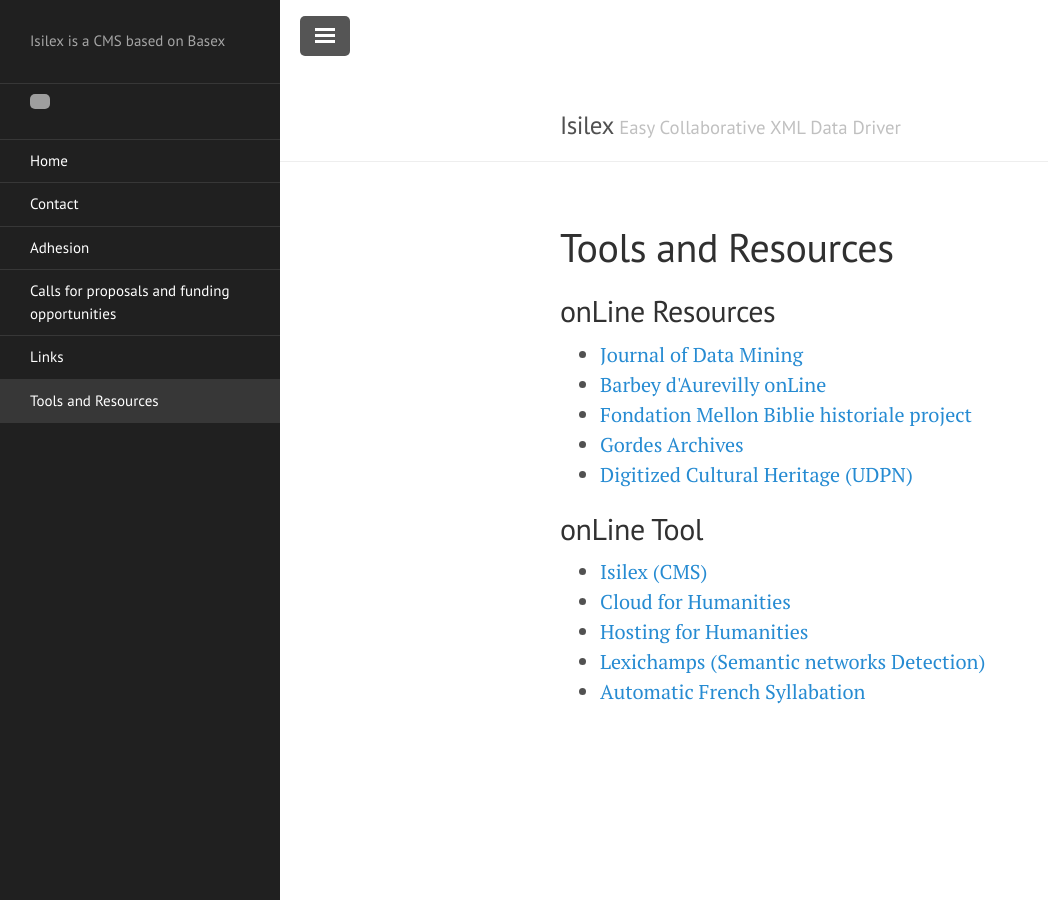
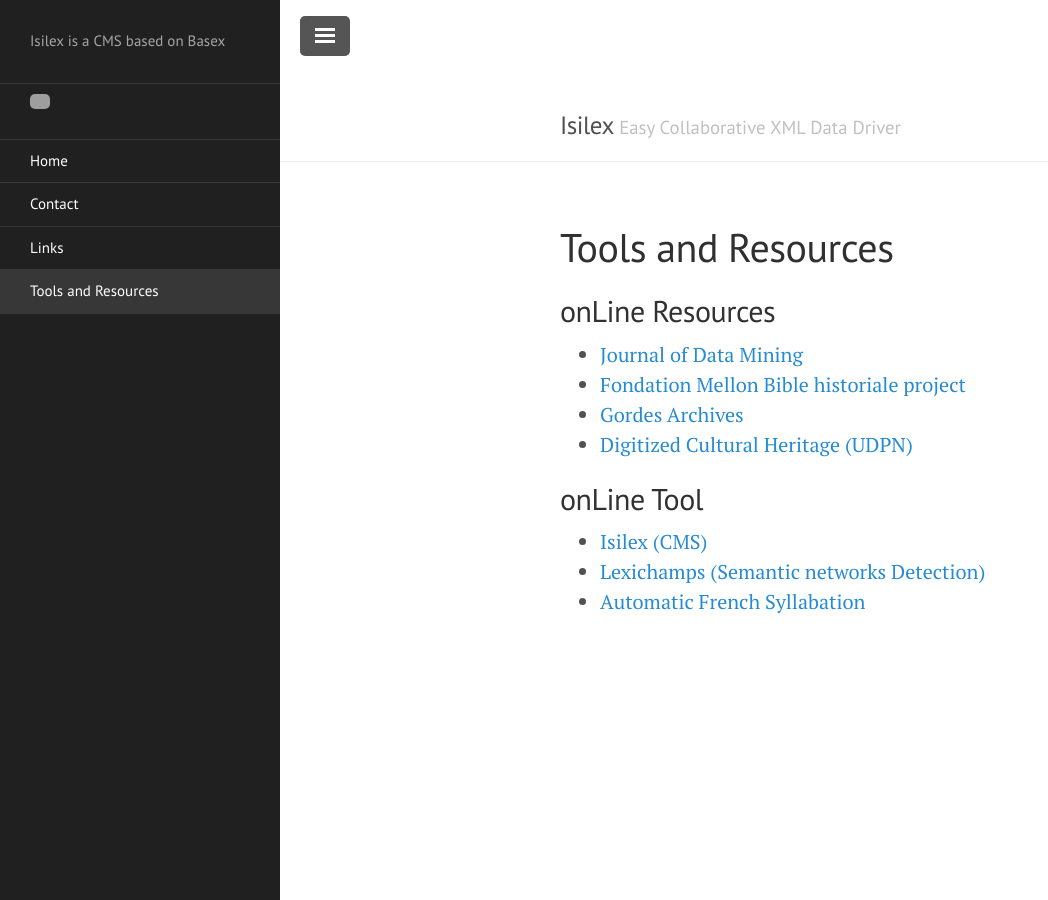
Before and after one commit to Isilex/easy-xml, a Jekyll site: the page built from Tools anr Resources.md, in a window 1280 px wide. Shown: the whole page, without its empty margins (0-1048 px from the left). Built offline with Jekyll 4.4.1, drawn with Linux system fonts in a browser that asks for light colours; grey boxes are pictures that could not be loaded.

Commit message:
site disposal

```diff
--- a/Tools anr Resources.md
+++ b/Tools anr Resources.md
@@ -8,8 +8,7 @@
   <h2>onLine Resources</h2>
  <ul>
   <li><a href="https://jdmdh.episciences.org/browse/latest">Journal of Data Mining</a></li>
-  <li><a href="http://www.projetprada.fr">Barbey d'Aurevilly onLine</a></li>
-  <li><a href="http://www.bibliehistoriale.fr">Fondation Mellon Biblie historiale project</a></li>
+  <li><a href="http://www.biblehistoriale.fr">Fondation Mellon Bible historiale project</a></li>
   <li><a href="http://www.projetgordes.fr/">Gordes Archives</a></li>
   <li><a href="http://udpn.fr/spip.php?rubrique3">Digitized Cultural Heritage (UDPN)</a></li>
  </ul>
@@ -19,8 +18,6 @@
   <h2>onLine Tool</h2>
  <ul>
   <li><a href="http://www.isilex.fr">Isilex (CMS)</a></li>
-  <li><a href="">Cloud for Humanities</a></li>
-  <li><a href="">Hosting for Humanities</a></li>
   <li><a href="http://lexichamp.isilex.fr/">Lexichamps (Semantic networks Detection)</a></li>
   <li><a href="http://www.projetprada.fr/versification">Automatic French Syllabation</a></li>
  </ul>
--- a/_includes/sidebar.html
+++ b/_includes/sidebar.html
@@ -9,7 +9,7 @@
   </div>
 
   <nav class="sidebar-nav">
-  	<a  class="sidebar-nav-item{% if page.url == node.url %} active{% endif %}" href="http://www.humanitesnumeriques.fr/"><img class="alignright" src="http://www.humanitesnumeriques.fr/wp-content/uploads/2017/05/Unknown-2.jpeg" width="20px" /></a>
+  	<a  class="sidebar-nav-item{% if page.url == node.url %} active{% endif %}" href="/"><img class="alignright" src="http://www.humanitesnumeriques.fr/wp-content/uploads/2017/05/Unknown-2.jpeg" width="20px" /></a>
     <a  class="sidebar-nav-item{% if page.url == node.url %} active{% endif %}"class="sidebar-nav-item{% if page.url == site.baseurl %} active{% endif %}" href="{{ site.baseurl }}/">Home</a>
 
 
```
Also changed, not shown: Adhesion.md (deleted, +0 -12 lines), CallOfPrject.md (deleted, +0 -13 lines).
